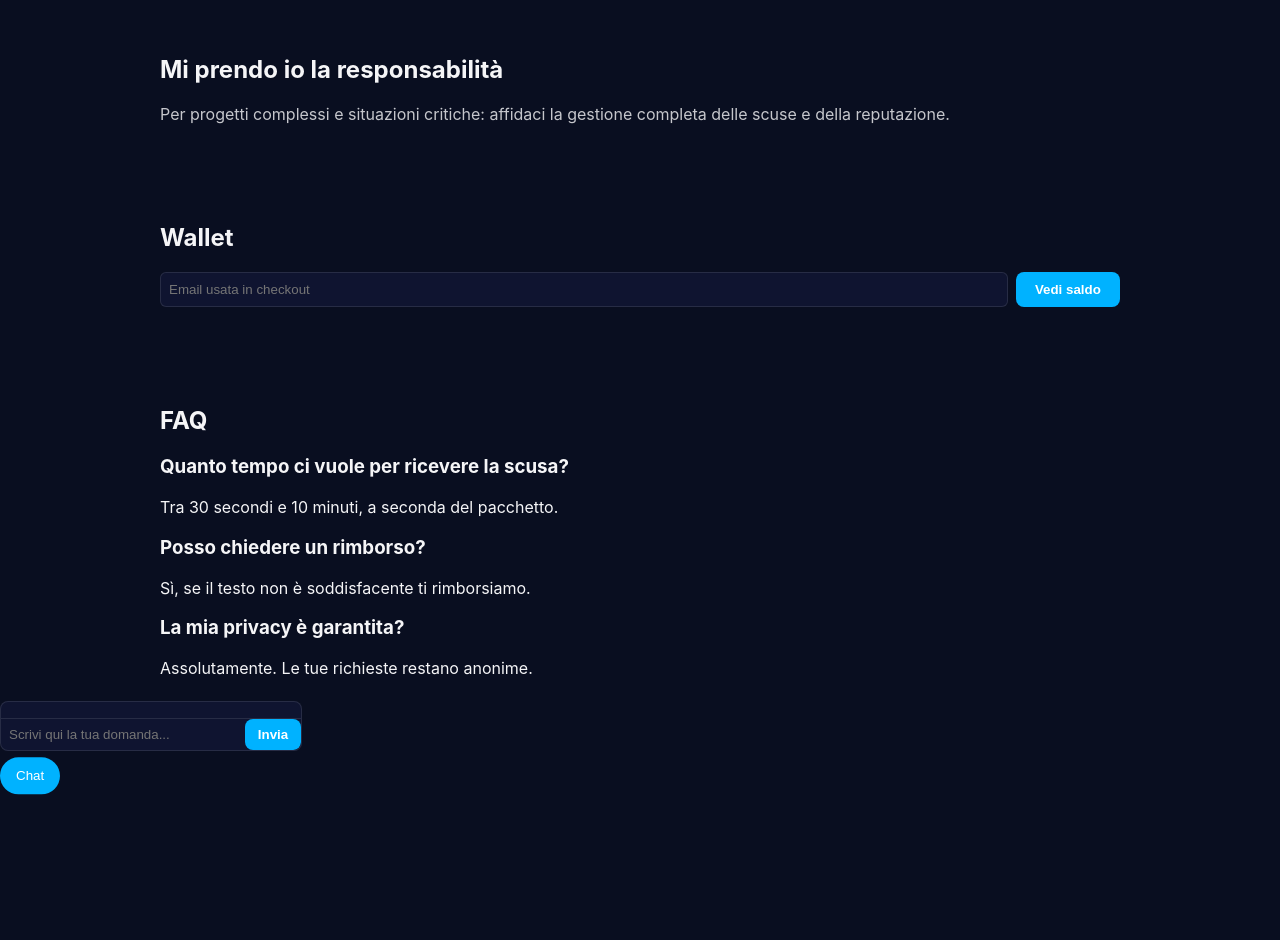
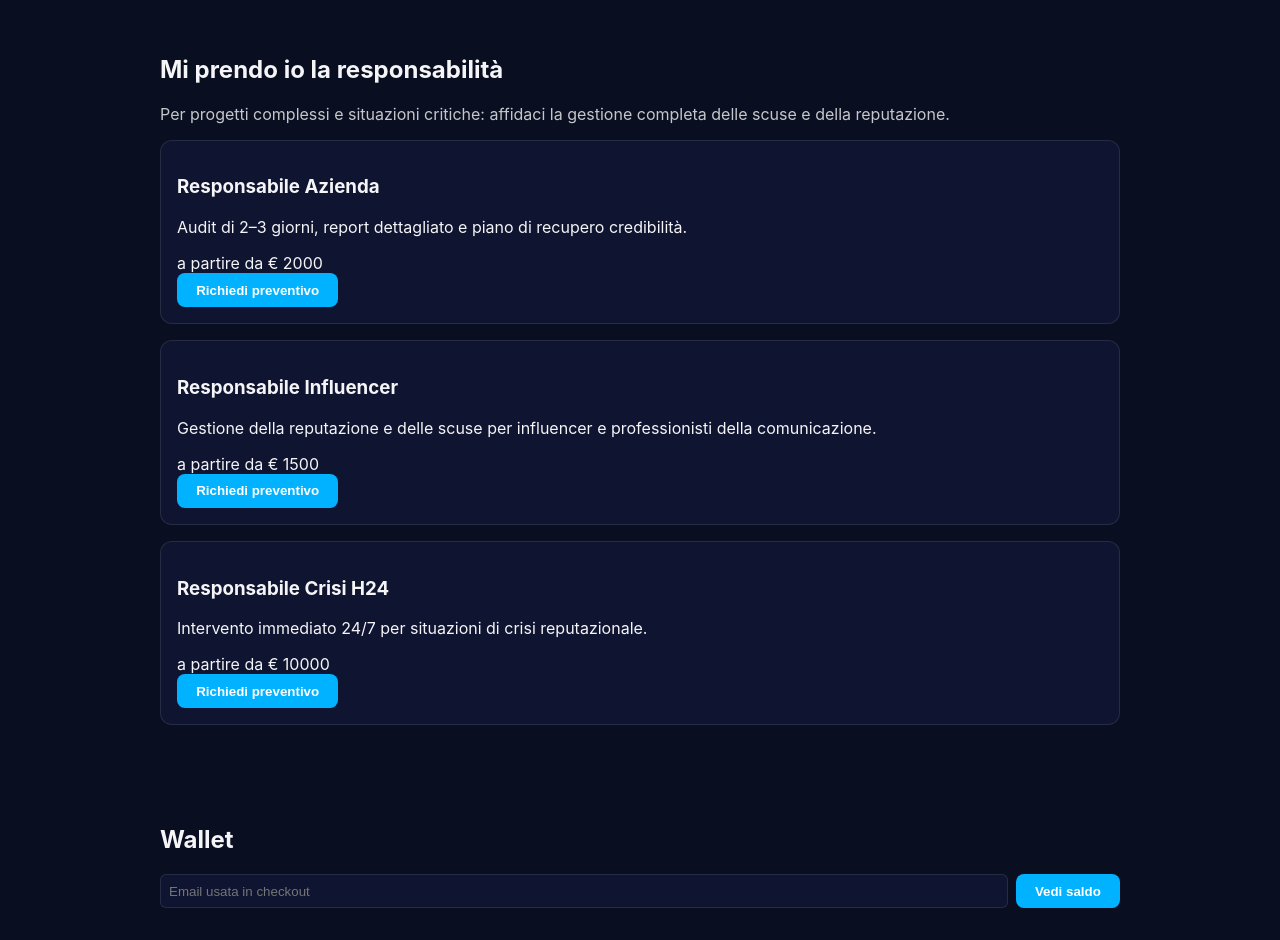
Before and after one commit to mattiapoddie87-rgb/colpa-mia-loyalty-clean4, a website: page public/index.html in a window 1280 px wide. Shown: the part 3810-4750 px from the top of the page. Before the commit the page ends 4623 px from the top, so only its background shows below. Drawn offline with Linux system fonts and the light colour scheme; files whose address does not match are found by name.

Commit message:
Update index.html

```diff
--- a/public/index.html
+++ b/public/index.html
@@ -399,5 +399,6 @@
   <script src="premium.js" defer></script>
   <script src="shop.js" defer></script>
   <script src="chatbot.js" defer></script>
+  <script src="responsabilita.js" defer></script>
 </body>
 </html>
```
